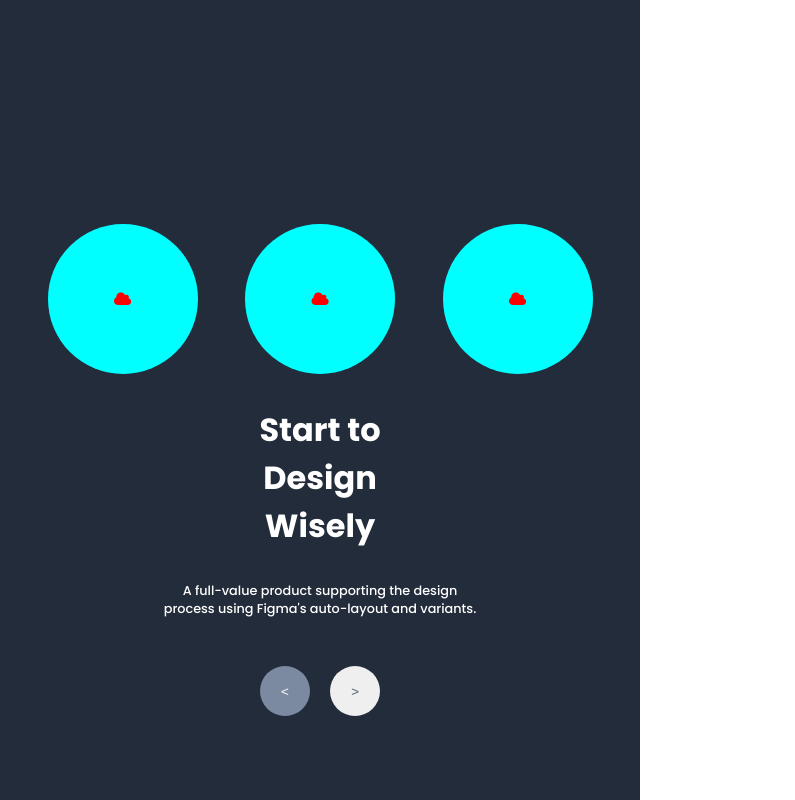
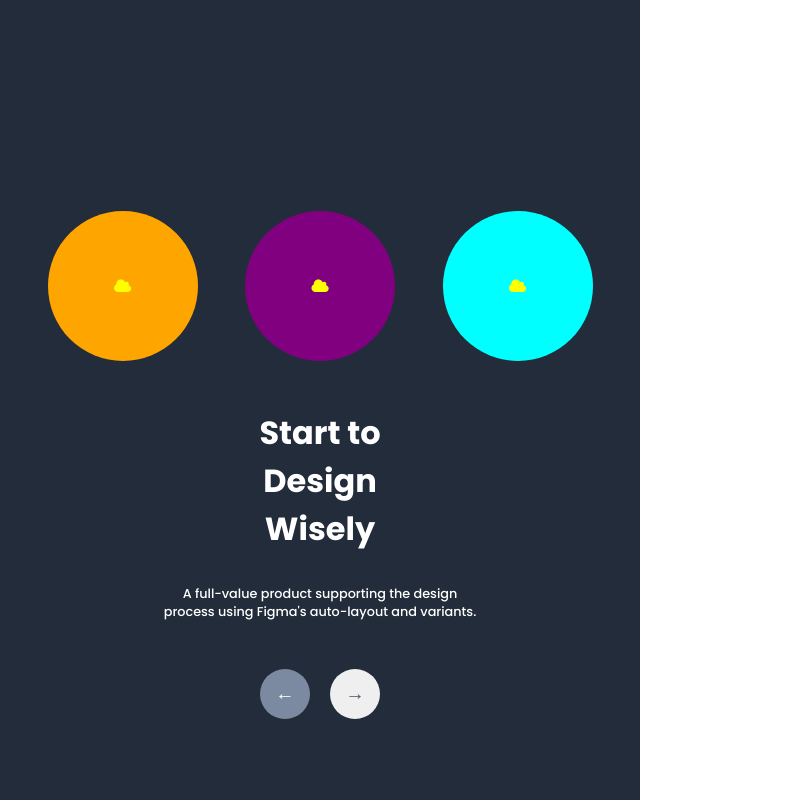
Before and after one commit to ivanbperes/login-page, a plain HTML site: page index.html in a window 1280 px wide. Shown: the full height of the page, 0-795 px from the left. Drawn offline with Linux system fonts and the light colour scheme.

Commit message:
left side icons position and styling

```diff
--- a/index.html
+++ b/index.html
@@ -37,8 +37,8 @@
                 A full-value product supporting the design process using Figma's auto-layout and variants.
             </p>
             <div class="nav__buttons">
-                <button class="carrossel carrossel__back" type="button">&lt</button>
-                <button class="carrossel carrossel__foward" type="button">&gt</button>
+                <button class="carrossel carrossel__back" type="button">&larr;</button>
+                <button class="carrossel carrossel__foward" type="button">&rarr;</button>
             </div>
         </div>
     </section>
--- a/style.css
+++ b/style.css
@@ -21,7 +21,7 @@ body {
     display: flex;
     flex-direction: column;
     align-items: center;
-    margin-top: 35%;
+    margin-top: 33%;
 }
 
 .icons {
@@ -29,6 +29,7 @@ body {
     list-style-type: none;
     justify-content: space-evenly;
     width: 100%;
+    margin-bottom: 1rem;
 }
 
 .circle {
@@ -38,12 +39,23 @@ body {
     border-radius: 50%;
     height: 150px;
     width: 150px;
-    background-color: aqua;
     position: relative;
 }
 
+.circle__first {
+    background-color: orange;
+}
+
+.circle__second {
+    background-color: purple;
+}
+
+.circle__third {
+    background-color: aqua;
+}
+
 .fa-cloud {
-    color: red;
+    color: yellow;
     position: absolute;
     top: 50%;
     left: 50%;
@@ -75,6 +87,7 @@ body {
     margin: 1rem 0.5rem;
     color: #4f5c6f;
     border-style: none;
+    font-size: 1.2rem;
 }
 
 .carrossel__back {
```
